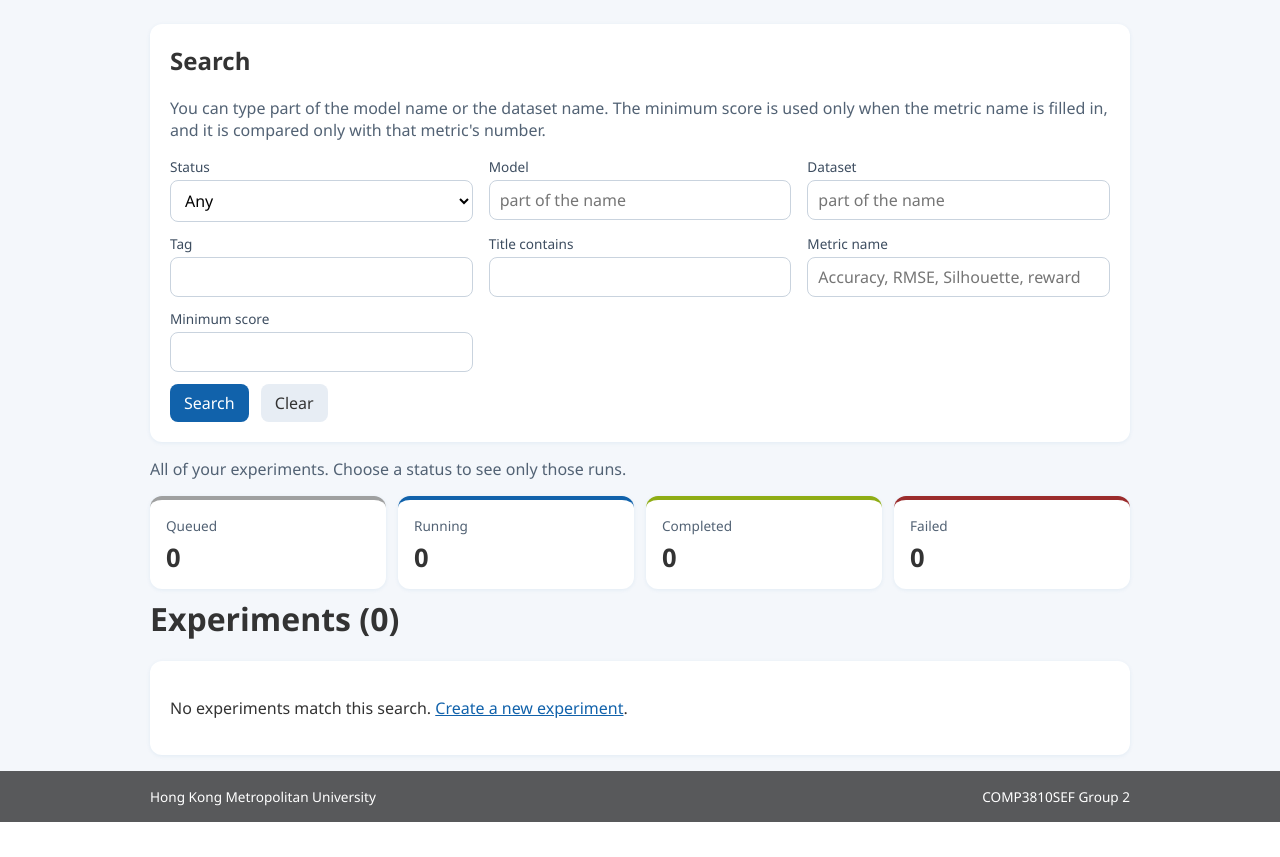
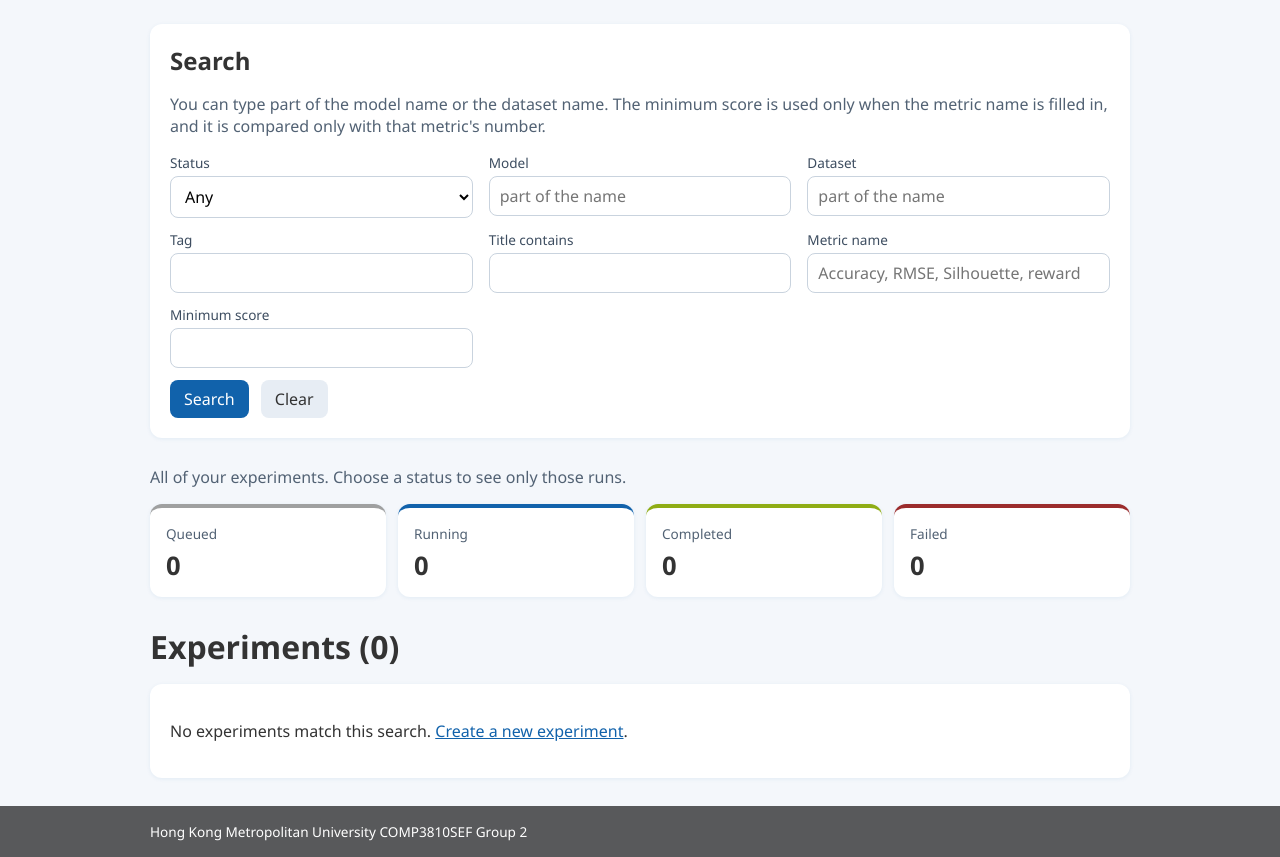
Before and after one commit to CTK2771/comp3810sef_group2, a Node server app: page /experiments in a window 1280 px wide. Shown: the part 90-947 px from the top of the page. Before the commit the page ends 912 px from the top, so only its background shows below. Run offline with Node 20, Linux system fonts and the light colour scheme; the visitor is signed in with stand-in values (Sample User, id 1); data that the repository does not hold is empty; some libraries are stand-ins or nearby versions.

Commit message:
Update margins and remove unused footer-line class
Increased margin-bottom for .panel and .counts classes, and added margin-bottom to h1. Removed unused .footer-line class.

```diff
--- a/public/style.css
+++ b/public/style.css
@@ -99,7 +99,7 @@ main {
     background: #fff;
     border-radius: 12px;
     padding: 20px;
-    margin-bottom: 16px;
+    margin-bottom: 28px;
     box-shadow: 0 1px 4px rgba(17, 98, 171, 0.08);
 }
 
@@ -182,7 +182,7 @@ button:hover, .button:hover {
     display: grid;
     grid-template-columns: repeat(4, 1fr);
     gap: 12px;
-    margin-bottom: 8px;
+    margin-bottom: 28px;
 }
 
 .count {
@@ -306,6 +306,7 @@ button:hover, .button:hover {
 
 h1 {
     margin-top:0;
+    margin-bottom: 16px;
 }
 
 footer {
@@ -316,13 +317,6 @@ footer {
     font-size: 0.85rem;
 }
 
-
-.footer-line {
-    display: flex;
-    justify-content: space-between;
-    gap: 24px;
-    flex-wrap: wrap;
-}
 
 
 @media (max-width: 700px) {
```
